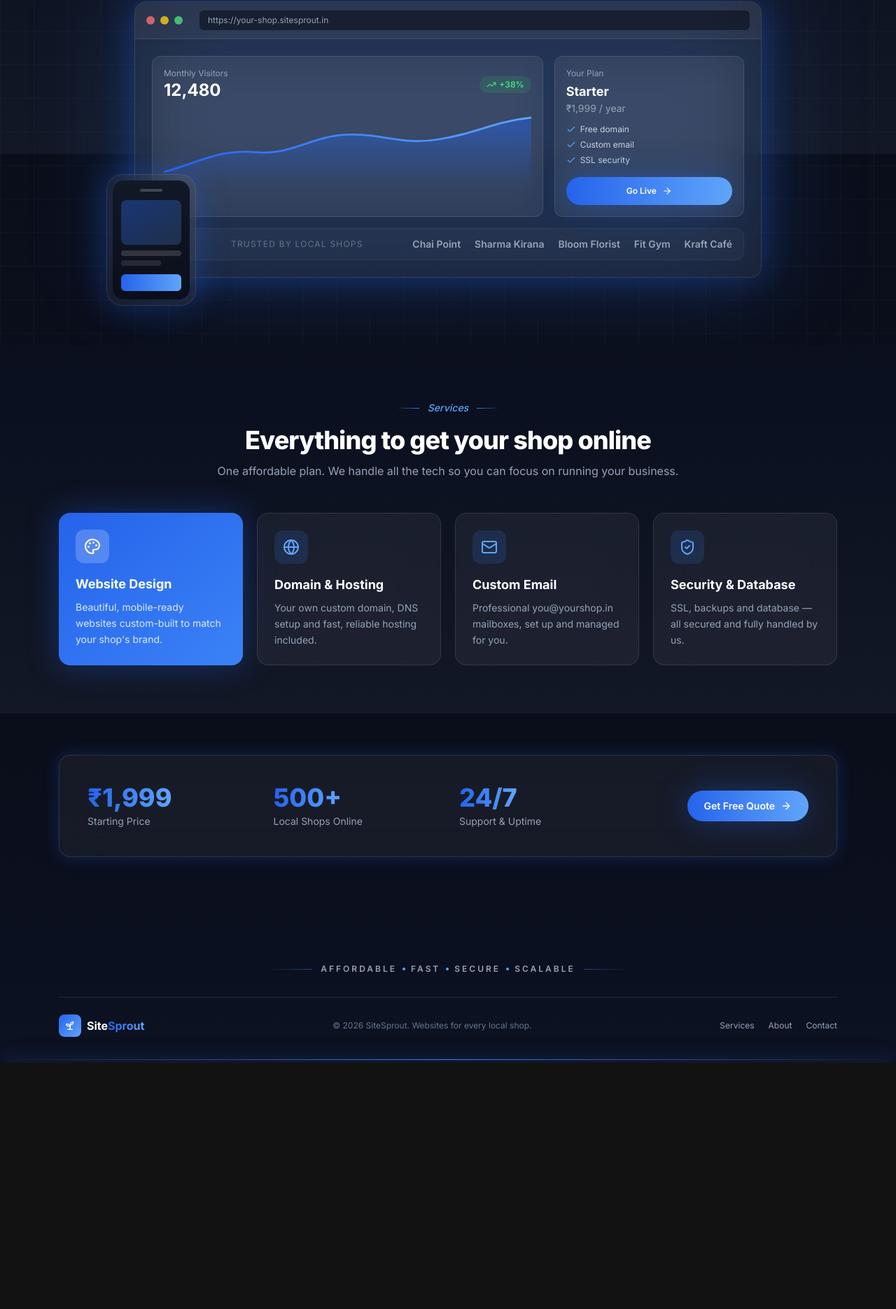
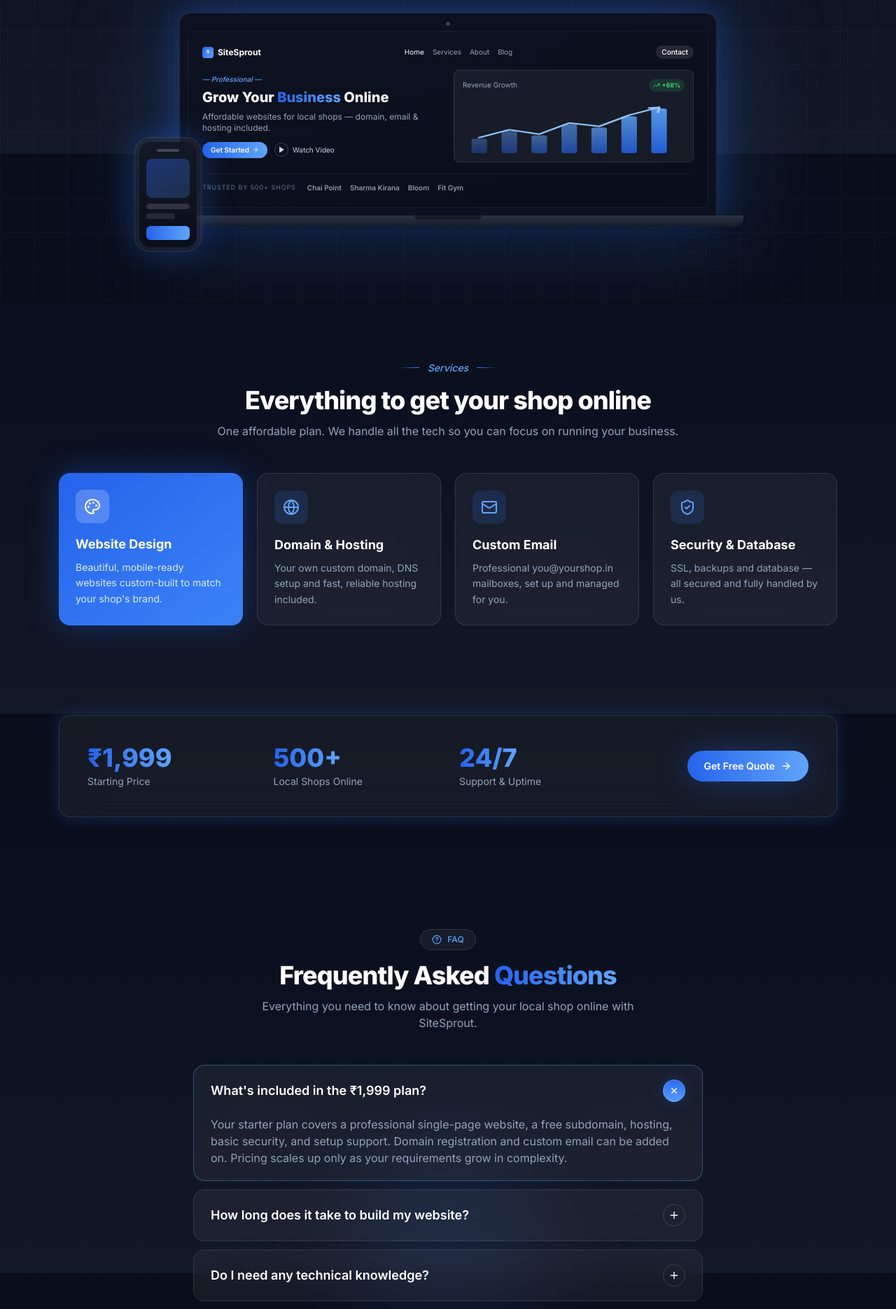
Before and after one commit to cursed-goblin/web, a React (Vite) app: page / in a window 1280 px wide. Shown: the part 580-2451 px from the top of the page at 70% size. Before the commit the page ends 2099 px from the top, so only its background shows below. Built offline with nearby package versions, Linux system fonts and the light colour scheme.

Commit message:
laptop mock preview added

```diff
--- a/src/App.jsx
+++ b/src/App.jsx
@@ -2,6 +2,7 @@ import Navbar from "./components/Navbar.jsx"
 import Hero from "./components/Hero.jsx"
 import Features from "./components/Features.jsx"
 import Stats from "./components/Stats.jsx"
+import Faq from "./components/Faq.jsx"
 import Footer from "./components/Footer.jsx"
 
 export default function App() {
@@ -12,6 +13,7 @@ export default function App() {
         <Hero />
         <Features />
         <Stats />
+        <Faq />
       </main>
       <Footer />
     </div>
--- /dev/null
+++ b/src/components/Faq.jsx
@@ -0,0 +1,137 @@
+import { useState } from "react"
+import { motion, AnimatePresence } from "framer-motion"
+import { Plus, HelpCircle } from "lucide-react"
+
+const faqs = [
+  {
+    q: "What's included in the ₹1,999 plan?",
+    a: "Your starter plan covers a professional single-page website, a free subdomain, hosting, basic security, and setup support. Domain registration and custom email can be added on. Pricing scales up only as your requirements grow in complexity.",
+  },
+  {
+    q: "How long does it take to build my website?",
+    a: "Most simple shop websites go live within 3–5 working days once we have your content (logo, photos, and details). More complex sites with e-commerce or custom features take a little longer, and we'll share a clear timeline upfront.",
+  },
+  {
+    q: "Do I need any technical knowledge?",
+    a: "Not at all. We handle everything — domain, DNS, custom email, website security, and the database. You just tell us about your shop, and we take care of the rest so you can focus on your business.",
+  },
+  {
+    q: "Is my website secure?",
+    a: "Yes. Every site includes HTTPS/SSL encryption, secure hosting, and managed database protection. We handle updates and monitoring so your customers' data stays safe.",
+  },
+  {
+    q: "Can I use my own domain and custom email?",
+    a: "Absolutely. We can register a new domain for you or connect one you already own, and set up professional custom email addresses (like hello@yourshop.in) as part of your package.",
+  },
+  {
+    q: "What if my needs grow later?",
+    a: "Your website grows with you. You can add pages, online ordering, booking, payment gateways, and more at any time. Pricing increases only in line with the added complexity — no surprises.",
+  },
+]
+
+function FaqItem({ item, isOpen, onToggle, index }) {
+  return (
+    <motion.div
+      initial={{ opacity: 0, y: 20 }}
+      whileInView={{ opacity: 1, y: 0 }}
+      viewport={{ once: true, margin: "-60px" }}
+      transition={{ duration: 0.4, delay: index * 0.05 }}
+      className={`glass overflow-hidden rounded-2xl transition-colors duration-300 ${
+        isOpen ? "border-accent-400/40" : "hover:border-white/20"
+      }`}
+    >
+      <button
+        onClick={onToggle}
+        className="flex w-full items-center justify-between gap-4 px-5 py-5 text-left sm:px-6"
+        aria-expanded={isOpen}
+      >
+        <span className="text-base font-semibold text-white sm:text-lg">{item.q}</span>
+        <span
+          className={`grid h-8 w-8 flex-shrink-0 place-items-center rounded-full border border-white/15 text-white transition-all duration-300 ${
+            isOpen ? "rotate-45 bg-gradient-to-br from-accent-600 to-accent-400 shadow-glow-sm" : ""
+          }`}
+        >
+          <Plus className="h-4 w-4" />
+        </span>
+      </button>
+      <AnimatePresence initial={false}>
+        {isOpen && (
+          <motion.div
+            initial={{ height: 0, opacity: 0 }}
+            animate={{ height: "auto", opacity: 1 }}
+            exit={{ height: 0, opacity: 0 }}
+            transition={{ duration: 0.3, ease: "easeInOut" }}
+            className="overflow-hidden"
+          >
+            <p className="px-5 pb-5 text-sm leading-relaxed text-slate-400 sm:px-6 sm:text-base">
+              {item.a}
+            </p>
+          </motion.div>
+        )}
+      </AnimatePresence>
+    </motion.div>
+  )
+}
+
+export default function Faq() {
+  const [open, setOpen] = useState(0)
+
+  return (
+    <section id="faq" className="relative py-20 sm:py-28">
+      <div className="pointer-events-none absolute inset-0 -z-10">
+        <div className="absolute left-1/2 top-1/3 h-72 w-72 -translate-x-1/2 rounded-full bg-accent-500/10 blur-3xl" />
+      </div>
+
+      <div className="mx-auto max-w-3xl px-5">
+        {/* Heading */}
+        <motion.div
+          initial={{ opacity: 0, y: 24 }}
+          whileInView={{ opacity: 1, y: 0 }}
+          viewport={{ once: true }}
+          transition={{ duration: 0.5 }}
+          className="mb-12 text-center"
+        >
+          <span className="mb-4 inline-flex items-center gap-2 rounded-full border border-white/10 bg-white/5 px-4 py-1.5 text-xs font-medium text-accent-400">
+            <HelpCircle className="h-3.5 w-3.5" /> FAQ
+          </span>
+          <h2 className="text-3xl font-extrabold tracking-tight text-white sm:text-4xl">
+            Frequently Asked <span className="text-gradient">Questions</span>
+          </h2>
+          <p className="mx-auto mt-3 max-w-xl text-slate-400">
+            Everything you need to know about getting your local shop online with SiteSprout.
+          </p>
+        </motion.div>
+
+        {/* Items */}
+        <div className="flex flex-col gap-3">
+          {faqs.map((item, i) => (
+            <FaqItem
+              key={item.q}
+              item={item}
+              index={i}
+              isOpen={open === i}
+              onToggle={() => setOpen(open === i ? -1 : i)}
+            />
+          ))}
+        </div>
+
+        {/* Still have questions */}
+        <motion.div
+          initial={{ opacity: 0, y: 20 }}
+          whileInView={{ opacity: 1, y: 0 }}
+          viewport={{ once: true }}
+          transition={{ duration: 0.5 }}
+          className="mt-10 flex flex-col items-center gap-3 rounded-2xl border border-white/10 bg-white/5 px-6 py-8 text-center"
+        >
+          <p className="text-lg font-semibold text-white">Still have questions?</p>
+          <p className="text-sm text-slate-400">
+            We're happy to help you get your shop online. Reach out for a free quote.
+          </p>
+          <a href="#contact" className="btn-primary mt-2">
+            Get Free Quote
+          </a>
+        </motion.div>
+      </div>
+    </section>
+  )
+}
--- a/src/components/Hero.jsx
+++ b/src/components/Hero.jsx
@@ -1,5 +1,5 @@
 import { motion } from "framer-motion"
-import { ArrowRight, TrendingUp, Check } from "lucide-react"
+import { ArrowRight, Play, TrendingUp } from "lucide-react"
 
 const fadeUp = {
   hidden: { opacity: 0, y: 30 },
@@ -12,8 +12,8 @@ const fadeUp = {
 
 export default function Hero() {
   return (
-    <section id="home" className="relative overflow-hidden pb-24 pt-32 sm:pt-40">
-      {/* Blurred workspace backdrop + dark overlay */}
+    <section id="home" className="relative overflow-hidden pb-28 pt-32 sm:pt-40">
+      {/* Backdrop */}
       <div className="pointer-events-none absolute inset-0 -z-10">
         <div className="absolute inset-0 bg-[radial-gradient(60%_55%_at_50%_0%,rgba(37,99,235,0.28),transparent_70%)]" />
         <div className="absolute left-1/2 top-20 h-80 w-80 -translate-x-1/2 rounded-full bg-accent-500/20 blur-3xl" />
@@ -84,7 +84,7 @@ export default function Hero() {
           custom={4}
           initial="hidden"
           animate="show"
-          className="mb-16 flex flex-wrap items-center justify-center gap-3"
+          className="mb-20 flex flex-wrap items-center justify-center gap-3"
         >
           <a href="#contact" className="btn-primary">
             Get Started <ArrowRight className="h-4 w-4" />
@@ -94,105 +94,53 @@ export default function Hero() {
           </a>
         </motion.div>
 
-        {/* Product mockup */}
-        <Mockup />
+        {/* Laptop mockup */}
+        <LaptopMockup />
       </div>
     </section>
   )
 }
 
-function Mockup() {
+function LaptopMockup() {
   return (
     <motion.div
       initial={{ opacity: 0, y: 60, scale: 0.96 }}
       animate={{ opacity: 1, y: 0, scale: 1 }}
       transition={{ duration: 0.9, delay: 0.4, ease: "easeOut" }}
-      className="relative mx-auto max-w-4xl"
+      className="relative mx-auto max-w-3xl"
     >
-      {/* Glow */}
-      <div className="absolute -inset-4 -z-10 rounded-[2rem] bg-accent-500/20 blur-3xl" />
+      {/* Ambient glow */}
+      <div className="absolute -inset-6 -z-10 rounded-[2.5rem] bg-accent-500/20 blur-3xl" />
 
-      {/* Browser window */}
-      <div className="glass overflow-hidden rounded-2xl shadow-glow">
-        {/* Browser bar */}
-        <div className="flex items-center gap-2 border-b border-white/10 bg-white/5 px-4 py-3">
-          <span className="h-3 w-3 rounded-full bg-red-400/80" />
-          <span className="h-3 w-3 rounded-full bg-yellow-400/80" />
-          <span className="h-3 w-3 rounded-full bg-green-400/80" />
-          <div className="ml-4 hidden flex-1 items-center rounded-md bg-ink-900/60 px-3 py-1.5 text-xs text-slate-400 sm:flex">
-            https://your-shop.sitesprout.in
-          </div>
-        </div>
-
-        {/* Dashboard body */}
-        <div className="grid gap-4 p-5 text-left sm:grid-cols-3 sm:p-6">
-          {/* Chart card */}
-          <div className="glass rounded-xl p-4 sm:col-span-2">
-            <div className="mb-3 flex items-center justify-between">
-              <div>
-                <p className="text-xs text-slate-400">Monthly Visitors</p>
-                <p className="text-2xl font-bold text-white">12,480</p>
-              </div>
-              <span className="inline-flex items-center gap-1 rounded-full bg-green-500/15 px-2.5 py-1 text-xs font-semibold text-green-400">
-                <TrendingUp className="h-3.5 w-3.5" /> +38%
-              </span>
-            </div>
-            <GrowthChart />
-          </div>
-
-          {/* Plan / CTA card */}
-          <div className="glass flex flex-col justify-between rounded-xl p-4">
-            <div>
-              <p className="text-xs text-slate-400">Your Plan</p>
-              <p className="mt-1 text-lg font-bold text-white">Starter</p>
-              <p className="text-sm text-slate-400">₹1,999 / year</p>
-              <ul className="mt-3 space-y-1.5 text-xs text-slate-300">
-                {["Free domain", "Custom email", "SSL security"].map((f) => (
-                  <li key={f} className="flex items-center gap-1.5">
-                    <Check className="h-3.5 w-3.5 text-accent-400" /> {f}
-                  </li>
-                ))}
-              </ul>
-            </div>
-            <button className="btn-primary mt-4 w-full text-xs">
-              Go Live <ArrowRight className="h-3.5 w-3.5" />
-            </button>
-          </div>
-
-          {/* Trusted-by row */}
-          <div className="flex flex-wrap items-center justify-between gap-4 rounded-xl border border-white/5 bg-white/[0.03] px-4 py-3 sm:col-span-3 sm:pl-28">
-            <span className="text-xs uppercase tracking-widest text-slate-500">
-              Trusted by local shops
-            </span>
-            <div className="flex flex-wrap items-center gap-x-5 gap-y-2 opacity-70">
-              {["Chai Point", "Sharma Kirana", "Bloom Florist", "Fit Gym", "Kraft Café"].map(
-                (n) => (
-                  <span key={n} className="text-sm font-semibold text-slate-300">
-                    {n}
-                  </span>
-                ),
-              )}
-            </div>
-          </div>
+      {/* Laptop lid / screen */}
+      <div className="relative rounded-t-2xl border border-b-0 border-white/10 bg-[#0b1120] p-2.5 shadow-glow sm:p-3">
+        <div className="mx-auto mb-2 h-1.5 w-1.5 rounded-full bg-white/20" />
+        <div className="overflow-hidden rounded-lg bg-gradient-to-br from-ink-800 to-ink-900 ring-1 ring-white/5">
+          <SampleSite />
         </div>
       </div>
 
-      {/* Phone mockup peeking from bottom-left */}
+      {/* Laptop base / keyboard deck */}
+      <div className="relative -ml-[5%] h-3.5 w-[110%] rounded-b-xl bg-gradient-to-b from-[#2a3243] to-[#141a28] shadow-lg sm:h-4">
+        <div className="absolute left-1/2 top-0 h-1.5 w-24 -translate-x-1/2 rounded-b-lg bg-black/40" />
+      </div>
+
+      {/* Phone peeking from bottom-left */}
       <motion.div
         initial={{ opacity: 0, x: -30, y: 30 }}
         animate={{ opacity: 1, x: 0, y: 0 }}
         transition={{ duration: 0.8, delay: 0.75 }}
-        className="absolute -bottom-10 -left-4 hidden w-32 sm:block lg:-left-10"
+        className="absolute -bottom-9 -left-16 hidden w-24 sm:block"
       >
-        <div className="glass rounded-[1.4rem] p-2 shadow-glow">
-          <div className="rounded-[1rem] bg-gradient-to-b from-ink-700 to-ink-900 p-3">
-            <div className="mx-auto mb-3 h-1 w-8 rounded-full bg-white/20" />
-            <div className="mb-2 h-16 rounded-lg bg-gradient-to-br from-accent-600/40 to-accent-400/20" />
+        <div className="rounded-[1.4rem] border border-white/10 bg-white/5 p-1.5 shadow-glow backdrop-blur-xl">
+          <div className="rounded-[1rem] bg-gradient-to-b from-ink-700 to-ink-900 p-2.5">
+            <div className="mx-auto mb-2.5 h-1 w-8 rounded-full bg-white/20" />
+            <div className="mb-2 h-14 rounded-lg bg-gradient-to-br from-accent-600/40 to-accent-400/20" />
             <div className="space-y-1.5">
               <div className="h-2 w-full rounded bg-white/15" />
               <div className="h-2 w-2/3 rounded bg-white/10" />
             </div>
-            <div className="mt-3 h-6 rounded-md bg-gradient-to-r from-accent-600 to-accent-400" />
+            <div className="mt-2.5 h-5 rounded-md bg-gradient-to-r from-accent-600 to-accent-400" />
           </div>
         </div>
       </motion.div>
@@ -200,29 +148,116 @@ function Mockup() {
   )
 }
 
+function SampleSite() {
+  return (
+    <div className="p-3 text-left sm:p-5">
+      {/* Mini nav */}
+      <div className="mb-4 flex items-center justify-between">
+        <div className="flex items-center gap-1.5">
+          <span className="flex h-4 w-4 items-center justify-center rounded bg-gradient-to-br from-accent-600 to-accent-400 text-[7px] font-bold text-white">
+            S
+          </span>
+          <span className="text-xs font-bold text-white">SiteSprout</span>
+        </div>
+        <div className="hidden items-center gap-3 text-[10px] text-slate-400 sm:flex">
+          <span className="text-white">Home</span>
+          <span>Services</span>
+          <span>About</span>
+          <span>Blog</span>
+        </div>
+        <span className="rounded-full bg-white/10 px-2 py-0.5 text-[10px] font-medium text-white">
+          Contact
+        </span>
+      </div>
+
+      {/* Sample hero */}
+      <div className="grid items-center gap-3 sm:grid-cols-2 sm:gap-4">
+        <div>
+          <p className="text-[10px] font-medium italic text-accent-400">— Professional —</p>
+          <h3 className="mt-1 text-base font-extrabold leading-tight text-white sm:text-xl">
+            Grow Your <span className="text-gradient">Business</span> Online
+          </h3>
+          <p className="mt-1.5 text-[10px] leading-relaxed text-slate-400 sm:text-xs">
+            Affordable websites for local shops — domain, email &amp; hosting included.
+          </p>
+          <div className="mt-3 flex items-center gap-2.5">
+            <span className="inline-flex items-center gap-1 rounded-full bg-gradient-to-r from-accent-600 to-accent-400 px-3 py-1 text-[10px] font-semibold text-white">
+              Get Started <ArrowRight className="h-2.5 w-2.5" />
+            </span>
+            <span className="inline-flex items-center gap-1.5 text-[10px] text-slate-300">
+              <span className="grid h-5 w-5 place-items-center rounded-full border border-white/20">
+                <Play className="h-2.5 w-2.5 fill-current" />
+              </span>
+              Watch Video
+            </span>
+          </div>
+        </div>
+
+        {/* Chart card */}
+        <div className="rounded-lg border border-white/10 bg-white/5 p-3">
+          <div className="mb-2 flex items-center justify-between">
+            <span className="text-[10px] text-slate-400">Revenue Growth</span>
+            <span className="inline-flex items-center gap-0.5 rounded-full bg-green-500/15 px-1.5 py-0.5 text-[9px] font-semibold text-green-400">
+              <TrendingUp className="h-2.5 w-2.5" /> +68%
+            </span>
+          </div>
+          <GrowthChart />
+        </div>
+      </div>
+
+      {/* Trusted-by row */}
+      <div className="mt-4 flex flex-wrap items-center gap-x-4 gap-y-1 border-t border-white/5 pt-3">
+        <span className="text-[9px] uppercase tracking-widest text-slate-500">
+          Trusted by 500+ shops
+        </span>
+        <div className="flex flex-wrap items-center gap-x-3 gap-y-1 opacity-70">
+          {["Chai Point", "Sharma Kirana", "Bloom", "Fit Gym"].map((n) => (
+            <span key={n} className="text-[10px] font-semibold text-slate-300">
+              {n}
+            </span>
+          ))}
+        </div>
+      </div>
+    </div>
+  )
+}
+
 function GrowthChart() {
+  const bars = [26, 40, 32, 52, 46, 66, 80]
+  const step = 27
+  const barW = 14
+  const x0 = 8
+  const pts = bars.map((h, i) => [x0 + i * step + barW / 2, 100 - h - 2])
+  const line = pts.map((p, i) => `${i === 0 ? "M" : "L"}${p[0]},${p[1]}`).join(" ")
+  const last = pts[pts.length - 1]
   return (
-    <svg viewBox="0 0 400 120" className="h-28 w-full" preserveAspectRatio="none">
+    <svg viewBox="0 0 200 100" className="h-16 w-full sm:h-20" preserveAspectRatio="none">
       <defs>
-        <linearGradient id="area" x1="0" y1="0" x2="0" y2="1">
-          <stop offset="0%" stopColor="#2563eb" stopOpacity="0.5" />
-          <stop offset="100%" stopColor="#2563eb" stopOpacity="0" />
-        </linearGradient>
-        <linearGradient id="line" x1="0" y1="0" x2="1" y2="0">
-          <stop offset="0%" stopColor="#2563eb" />
-          <stop offset="100%" stopColor="#60a5fa" />
+        <linearGradient id="bar" x1="0" y1="0" x2="0" y2="1">
+          <stop offset="0%" stopColor="#60a5fa" />
+          <stop offset="100%" stopColor="#2563eb" />
         </linearGradient>
       </defs>
+      {bars.map((h, i) => (
+        <rect
+          key={i}
+          x={x0 + i * step}
+          y={100 - h}
+          width={barW}
+          height={h}
+          rx="3"
+          fill="url(#bar)"
+          opacity={0.35 + i * 0.09}
+        />
+      ))}
+      <path d={line} fill="none" stroke="#93c5fd" strokeWidth="2.5" strokeLinecap="round" strokeLinejoin="round" />
       <path
-        d="M0,95 C40,80 60,60 100,65 C140,70 160,40 200,38 C240,36 260,55 300,45 C340,36 360,18 400,12 L400,120 L0,120 Z"
-        fill="url(#area)"
-      />
-      <path
-        d="M0,95 C40,80 60,60 100,65 C140,70 160,40 200,38 C240,36 260,55 300,45 C340,36 360,18 400,12"
+        d={`M${last[0] - 9},${last[1] + 1} L${last[0]},${last[1]} L${last[0] - 1},${last[1] + 9}`}
         fill="none"
-        stroke="url(#line)"
-        strokeWidth="3"
+        stroke="#93c5fd"
+        strokeWidth="2.5"
         strokeLinecap="round"
+        strokeLinejoin="round"
       />
     </svg>
   )
--- a/src/components/Navbar.jsx
+++ b/src/components/Navbar.jsx
@@ -2,7 +2,7 @@ import { useState, useEffect } from "react"
 import { motion, AnimatePresence } from "framer-motion"
 import { Sprout, ArrowRight, Menu, X } from "lucide-react"
 
-const links = ["Home", "Services", "About", "Portfolio", "Contact"]
+const links = ["Home", "Services", "About", "Portfolio", "FAQ", "Contact"]
 
 export default function Navbar() {
   const [scrolled, setScrolled] = useState(false)
```
